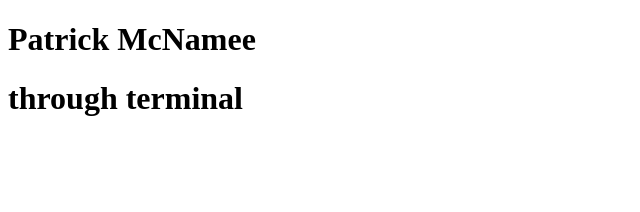
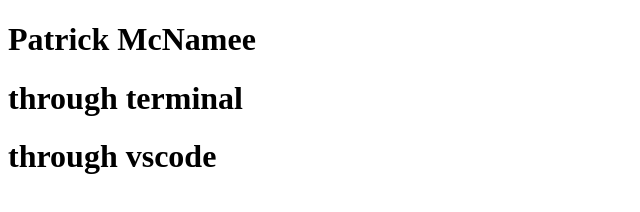
Before and after one commit to pjmcnamee/github_demo, a plain HTML site: page index.html in a window 1280 px wide. Shown: the whole page, without its empty margins (0-640 px from the left). Drawn offline with Linux system fonts and the light colour scheme.

Commit message:
through vscode

```diff
--- a/index.html
+++ b/index.html
@@ -9,5 +9,6 @@
 <body>
     <h1>Patrick McNamee</h1>
     <h1>through terminal</h1>
+    <h1>through vscode</h1>
 </body>
 </html>
```
